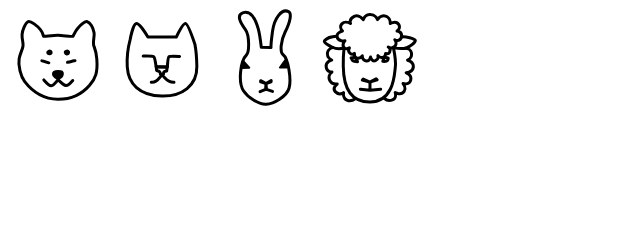
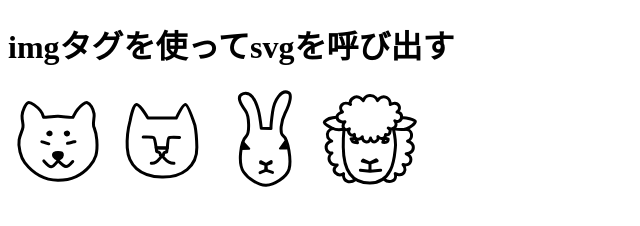
Before and after one commit to taeko-droid/practice_svg, a plain HTML site: page 01_svg.html in a window 1280 px wide. Shown: the whole page, without its empty margins (0-640 px from the left). Drawn offline with Linux system fonts and the light colour scheme.

Commit message:
h1タグで情報付与

```diff
--- a/01_svg.html
+++ b/01_svg.html
@@ -6,6 +6,7 @@
     <title>img tag</title>
   </head>
   <body>
+    <h1>imgタグを使ってsvgを呼び出す</h1>
     <img src="./img/inu.svg" width="100px" height="100px" alt="いぬ">
     <img src="./img/neko.svg" width="100px" height="100px" alt="ねこ">
     <img src="./img/usagi.svg" width="100px" height="100px" alt="うさぎ">
```
